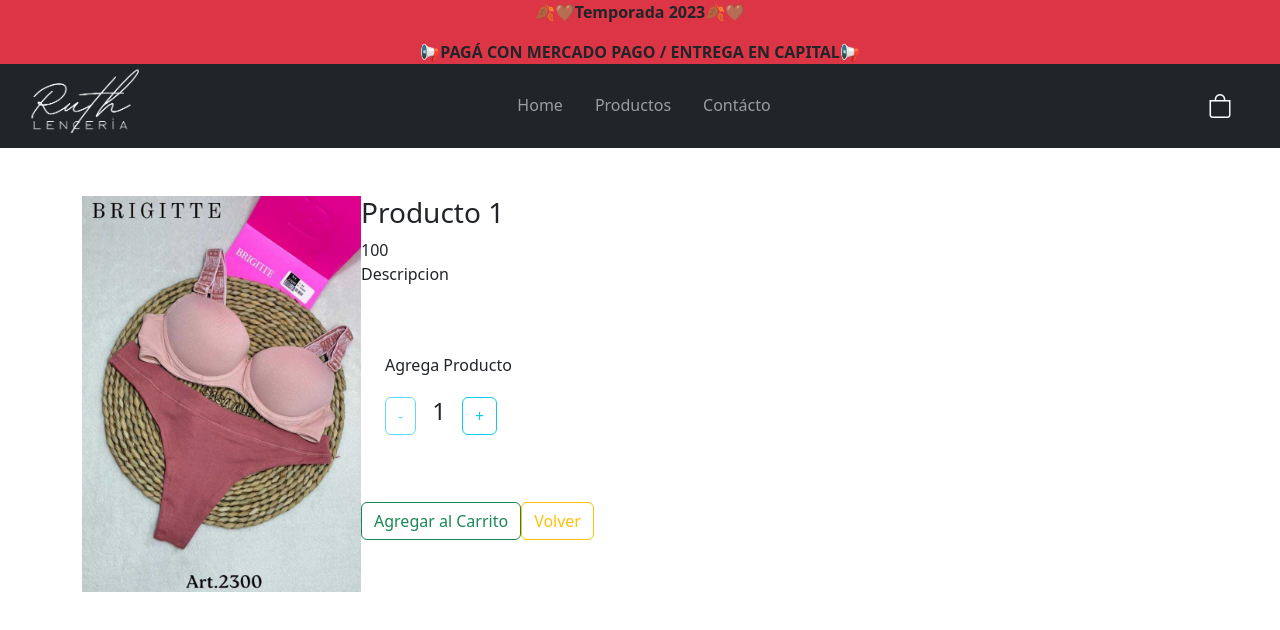
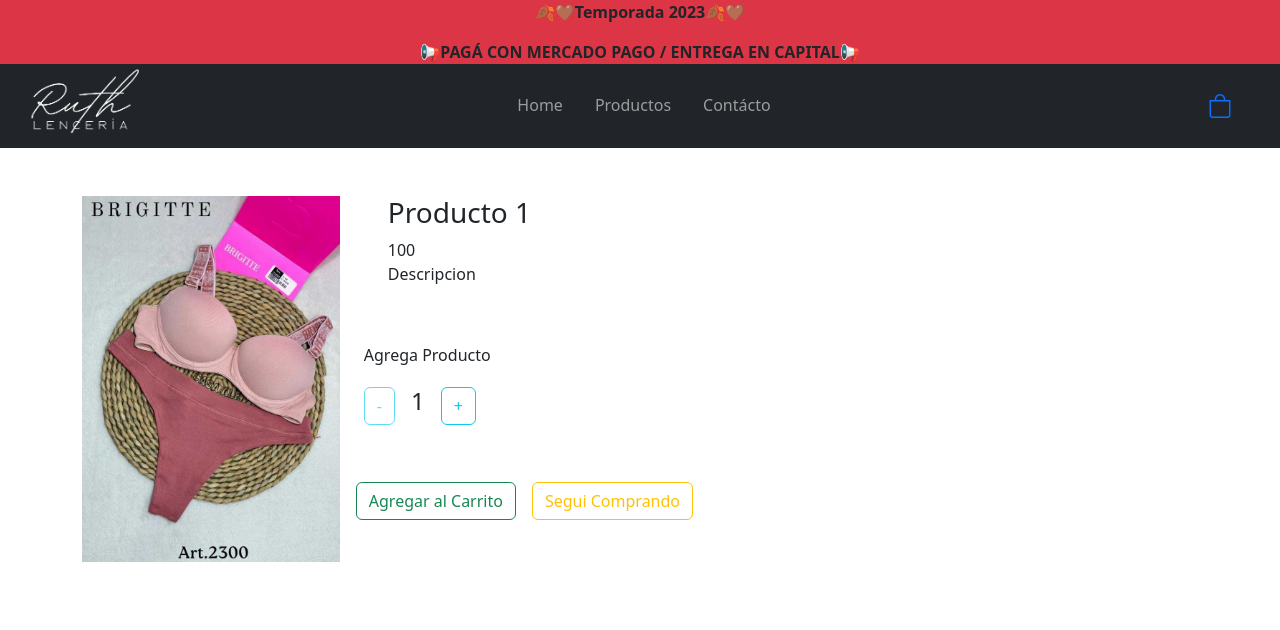
Before and after one commit to GinoGallardo/proyecto-react-js, a React (Create React App) app: page /Detail/1 in a window 1280 px wide. Shown: the top 630 px of the page. Built offline with nearby package versions, Linux system fonts and the light colour scheme.

Commit message:
terminando de estilizar la segunda pre-entrega

```diff
--- a/src/component/ItemDetail/ItemDetailContainer.jsx
+++ b/src/component/ItemDetail/CartWidgetDetail.jsx
@@ -1,7 +1,7 @@
 import React from 'react'
 import { useNavigate } from 'react-router-dom';
 
-export const ItemDetailContainer = (props) => {
+export const CartWidgetDetail = (props) => {
     const {id, image, name, price, descripcion } = props;
     const navigate = useNavigate()
 
@@ -21,4 +21,4 @@ export const ItemDetailContainer = (props) => {
   )
 }
 
-export default ItemDetailContainer
+export default CartWidgetDetail
--- a/src/component/ItemDetail/Detail.jsx
+++ b/src/component/ItemDetail/Detail.jsx
@@ -37,7 +37,6 @@ export const Detail = () => {
     navigate('/Productos')
   }
   const navigate = useNavigate()
-  const onAdd = (quantity) => { }
 
   return (
     <Fragment>
@@ -45,12 +44,12 @@ export const Detail = () => {
         <div className="row">
           {loading && <h2 className='text-center'>Cargando...</h2>}
           {product && !loading && (
-            <div className='container-fluit d-flex mt-5'>
+            <div className='container d-flex mt-5'>
               <div className="conatiner-fluit w-25 ">
                 <img className='w-100' src={product.image} alt="" />
               </div>
               <div className="row">
-                <div className="container">
+                <div className="container ms-5">
                   <div className="row">
                     <h3>{product.name}</h3>
                     <span>{product.price}</span>
@@ -61,8 +60,8 @@ export const Detail = () => {
                   <ItemCount initial={1} stock={5}/>
                 </div>
                 <div className='class="d-grid gap-2"'>
-                  <button className="btn btn-outline-success" onClick={agregarAlCarrito}>Agregar al Carrito</button>
-                  <button className="btn btn-outline-warning" onClick={()=>navigate('../../pages/Product')}>Volver</button>
+                  <button className="btn btn-outline-success ms-3" onClick={agregarAlCarrito}>Agregar al Carrito</button>
+                  <button className="btn btn-outline-warning ms-3" onClick={()=>navigate('/Product')}>Segui Comprando</button>
                 </div>
               </div>
             </div>
--- a/src/component/Navbar/CartWidget.jsx
+++ b/src/component/Navbar/CartWidget.jsx
@@ -1,8 +1,12 @@
 import React from 'react'
+import { Link, useNavigate } from 'react-router-dom'
 
 export const CartWidget = () => {
+  const navigate = useNavigate()
+
   return (
-    <i className="bi bi-bag m-4 fs-4"></i>
+    <Link onClick={()=>navigate('/Product')} ><i className="bi bi-bag m-4 fs-4"></i></Link>
+
   )
 }
 
```
